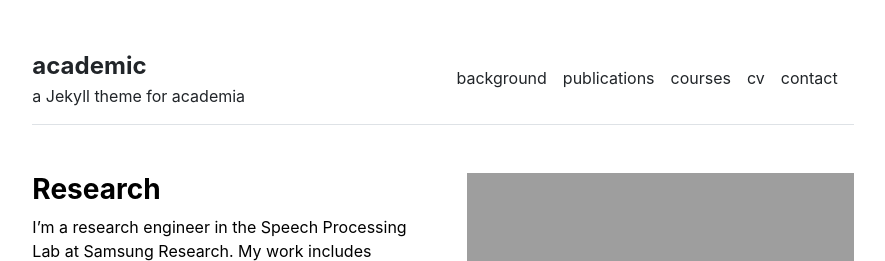
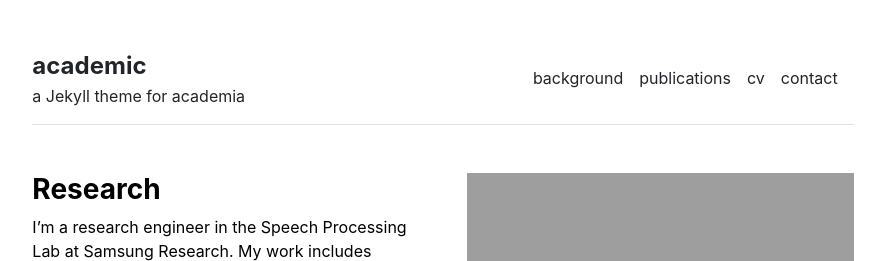
Before and after one commit to stackbit-projects/parallel-tiger-95a47, a Jekyll site: the page built from index.md, in a window 1280 px wide. Shown: the top 261 px of the page, without its empty margins (197-1082 px from the left). Built offline with Jekyll 4.4.1, drawn with Linux system fonts in a browser that asks for light colours.

Commit message:
settings.yml: Multiple updates: * updated menu * updated name in menu * updated url in menu

```diff
--- a/_data/settings.yml
+++ b/_data/settings.yml
@@ -3,8 +3,6 @@ menu:
     name: background
   - name: publications
     url: /publications
-  - name: courses
-    url: /courses
   - name: cv
     url: /cv
   - name: contact
```
